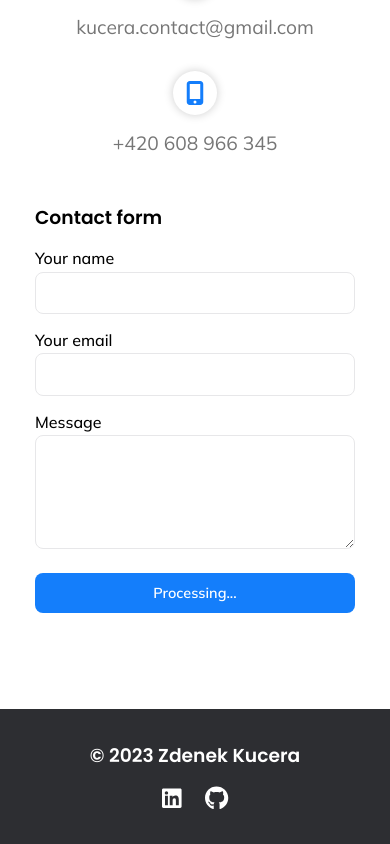
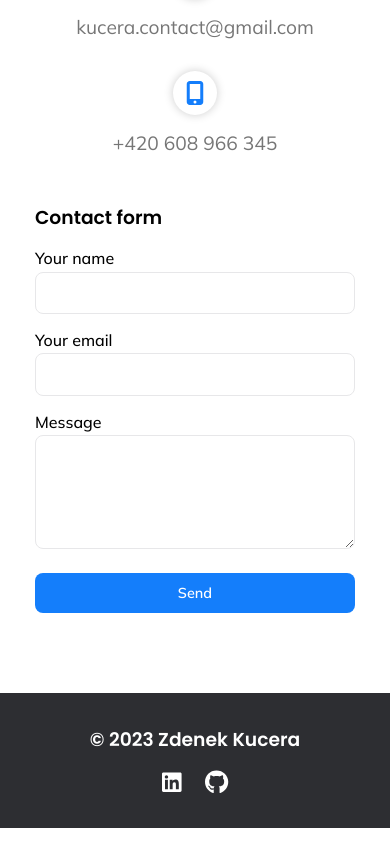
Before and after one commit to zdenekdev/portfolio, a React (Create React App) app: page / in a window 390 px wide. Shown: the part 5251-6095 px from the top of the page. Built offline with nearby package versions, Linux system fonts and the light colour scheme.

Commit message:
thank you page

```diff
--- a/src/components/ContactForm.tsx
+++ b/src/components/ContactForm.tsx
@@ -1,8 +1,11 @@
-import React, { useRef, useState } from "react";
+import React, { CSSProperties, useRef, useState } from "react";
 import emailjs from "@emailjs/browser";
 import { useForm } from "react-hook-form";
 import { FontAwesomeIcon } from "@fortawesome/react-fontawesome";
 import { faCircleXmark } from "@fortawesome/free-solid-svg-icons";
+import ClipLoader from "react-spinners/ClipLoader";
+import emailIcon from "../../src/images/email.webp";
+import { AnimatePresence, motion } from "framer-motion";
 
 type formInputs = {
   user_name: string;
@@ -18,11 +21,21 @@ function ContactForm() {
   } = useForm<formInputs>();
   const form = useRef<HTMLFormElement>(null);
   const [buttonDisabled, setButtonDisabled] = useState(false);
-  const [formButton, setFormButton] = useState("Processing...");
+  const [formButton, setFormButton] = useState("Send");
+  const [loading, setLoading] = useState(false);
+  const [activeForm, setActiveForm] = useState(true);
+  const [formDisplayed, setFormDisplayed] = useState(true);
+  const override: CSSProperties = {
+    position: "absolute",
+    right: "0.7rem",
+  };
 
   const sendEmail = () => {
     setButtonDisabled(true);
     setFormButton("Processing...");
+    setLoading(true);
+    setActiveForm(false);
+
     emailjs
       .sendForm(
         "service_bmtqgw4",
@@ -33,7 +46,10 @@ function ContactForm() {
       .then(
         (result) => {
           console.log(result.text);
+          setLoading(false);
           form.current!.reset();
+          setFormButton("Message sent");
+          setFormDisplayed(false);
         },
         (error) => {
           console.log(error.text);
@@ -42,16 +58,53 @@ function ContactForm() {
   };
 
   return (
-    <div className="contactForm">
+    <div
+      className="contactForm"
+      style={{
+        height: formDisplayed ? "fit-content" : "25.5rem",
+      }}>
+      <AnimatePresence>
+        {!formDisplayed && (
+          <motion.div
+            key="modal"
+            initial={{ opacity: 0 }}
+            animate={{ opacity: 1 }}
+            exit={{ opacity: 0 }}
+            className="contactForm__thank-you-msg">
+            <img
+              className="contactForm__email-icon"
+              src={emailIcon}
+              alt="email_icon"
+            />
+            <div>
+              <h3 className="contactForm__thank-you-msg-heading">Thank you!</h3>
+              <div className="contactForm__thank-you-msg-text">
+                <p>Your message has been received.</p>
+                <p>I will get back to you shortly.</p>
+              </div>
+            </div>
+          </motion.div>
+        )}
+      </AnimatePresence>
+      <AnimatePresence>
+        {formDisplayed && (
+          <motion.div
+            key="modal"
+            initial={{ opacity: 0 }}
+            animate={{ opacity: 1 }}
+            exit={{ opacity: 0 }}
+            className="contactForm__container">
             <h3 className="contactForm__heading">Contact form</h3>
-
             <form
               ref={form}
               onSubmit={handleSubmit(sendEmail)}
               className="contactForm__formular">
-        <div className="contactForm__name">
+              <div
+                className="contactForm__name"
+                style={{
+                  opacity: activeForm ? "" : "0.3",
+                }}>
                 <label htmlFor="user_name">Your name</label>
-
                 <input
                   {...register("user_name", {
                     required: "Your name is required",
@@ -76,18 +129,21 @@ function ContactForm() {
                   </div>
                 ) : null}
               </div>
-        <div className="contactForm__email">
+              <div
+                className="contactForm__email"
+                style={{
+                  opacity: activeForm ? "" : "0.3",
+                }}>
                 <label htmlFor="user_email">Your email</label>
                 <input
                   {...register("user_email", {
                     required: "Your email is required",
                     pattern: {
                       value:
-                  /^(([^<>()[\]\\.,;:\s@"]+(\.[^<>()[\]\\.,;:\s@"]+)*)|(".+"))@((\[[0-9]{1,3}\.[0-9]{1,3}\.[0-9]{1,3}\.[0-9]{1,3}\])|(([a-zA-Z\-0-9]+\.)+[a-zA-Z]{2,}))$/,
+                        /^(([^<>()[\]\.,;:\s@"]+(\.[^<>()[\]\.,;:\s@"]+)*)|(".+"))@((\[[0-9]{1,3}\.[0-9]{1,3}\.[0-9]{1,3}\.[0-9]{1,3}\])|(([a-zA-Z\-0-9]+\.)+[a-zA-Z]{2,}))$/,
                       message: "Email must be valid",
                     },
                   })}
-            // type="email"
                   name="user_email"
                   id="user_email"
                   className="contactForm__email-input"
@@ -99,7 +155,11 @@ function ContactForm() {
                   </div>
                 ) : null}
               </div>
-        <div className="contactForm__message">
+              <div
+                className="contactForm__message"
+                style={{
+                  opacity: activeForm ? "" : "0.3",
+                }}>
                 <label htmlFor="message">Message</label>
                 <textarea
                   {...register("message", {
@@ -121,13 +181,27 @@ function ContactForm() {
                   </div>
                 ) : null}
               </div>
+              <div className="contactForm__button-container">
                 <input
                   type="submit"
                   value={formButton}
                   className="contactForm__button"
                   disabled={buttonDisabled}
                 />
+                <ClipLoader
+                  cssOverride={override}
+                  color="#ffffff"
+                  loading={loading}
+                  size={19}
+                  aria-label="Loading Spinner"
+                  data-testid="loader"
+                  speedMultiplier={0.7}
+                />
+              </div>
             </form>
+          </motion.div>
+        )}
+      </AnimatePresence>
     </div>
   );
 }
--- a/src/index.css
+++ b/src/index.css
@@ -579,13 +579,36 @@ h3 {
 
 .contactForm {
   width: 30rem;
-  /* opacity: 0.3; */
+}
+
+.contactForm__thank-you-msg {
+  display: flex;
+  gap: 0.7rem;
+  flex-direction: column;
+  padding-top: 2rem;
+}
+
+.contactForm__thank-you-msg-heading {
+  font-size: 1.3rem;
+  padding-bottom: 0.8rem;
+}
+
+.contactForm__thank-you-msg-text {
+  display: flex;
+  flex-direction: column;
+  gap: 0.3rem;
+  font-size: 1.2rem;
+  color: var(--color-primary);
 }
 
 .contactForm__formular {
   display: flex;
   flex-direction: column;
   gap: 1rem;
+}
+
+.contactForm__email-icon {
+  width: 7.5rem;
 }
 
 .contactForm__heading {
@@ -633,11 +656,17 @@ h3 {
   margin-top: 0.2rem;
 }
 
+.contactForm__button-container {
+  display: flex;
+  position: relative;
+  align-items: center;
+  margin-top: 0.5rem;
+  width: fit-content;
+}
+
 .contactForm__button {
-  margin-top: 0.5rem;
-  margin-bottom: 1rem;
   max-width: 30rem;
-  width: 10rem;
+  width: 11rem;
   padding: 0.7rem;
   border-radius: 0.5rem;
   background-color: var(--color-secondary);
@@ -842,6 +871,24 @@ h3 {
     width: 20rem;
   }
 
+  .contactForm__thank-you-msg {
+    align-items: center;
+  }
+
+  .contactForm__thank-you-msg-heading {
+    text-align: center;
+    font-size: 1.3rem;
+    padding-bottom: 0.8rem;
+  }
+
+  .contactForm__thank-you-msg-text {
+    text-align: center;
+  }
+
+  .contactForm__button-container {
+    width: 100%;
+  }
+
   .contactForm__button {
     width: 100%;
   }
```
Lines whose indentation alone changed are shown as unchanged.
